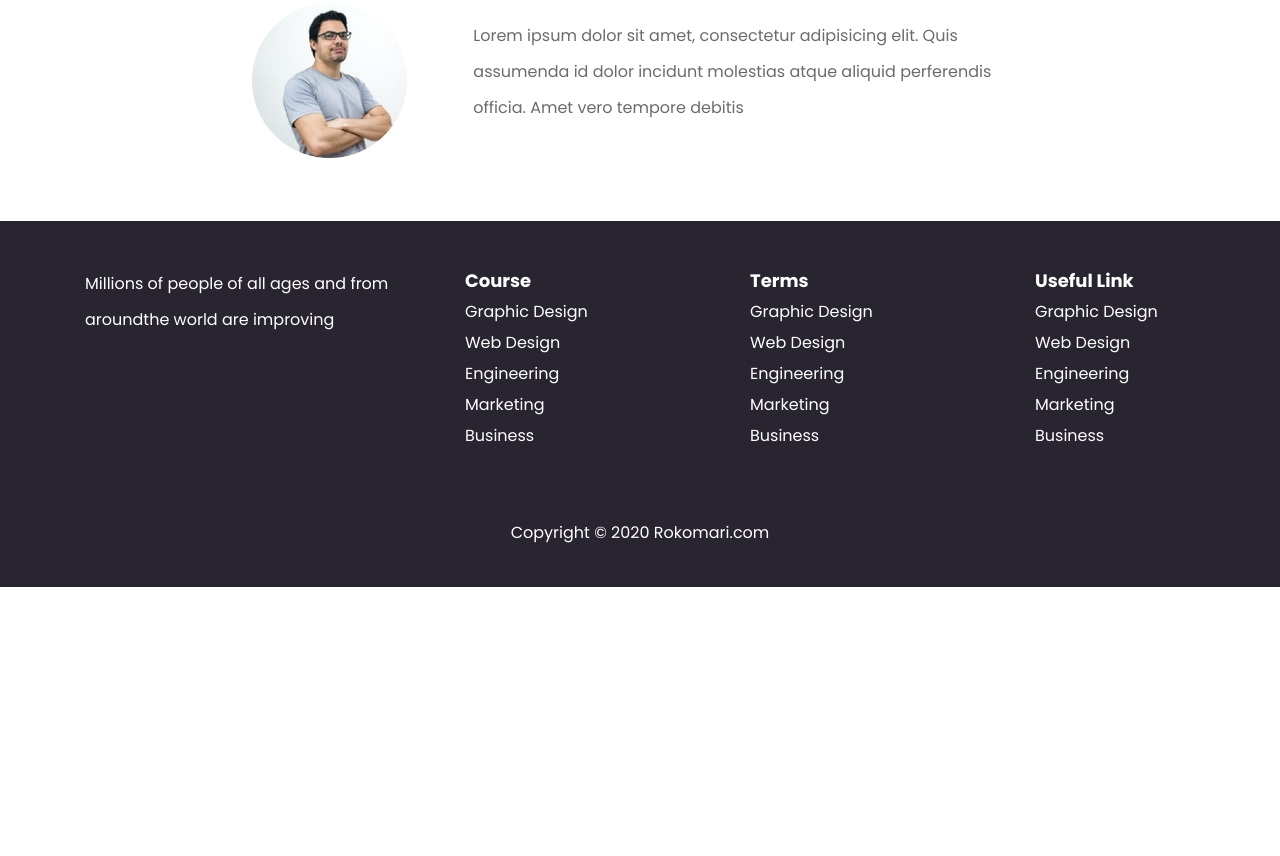
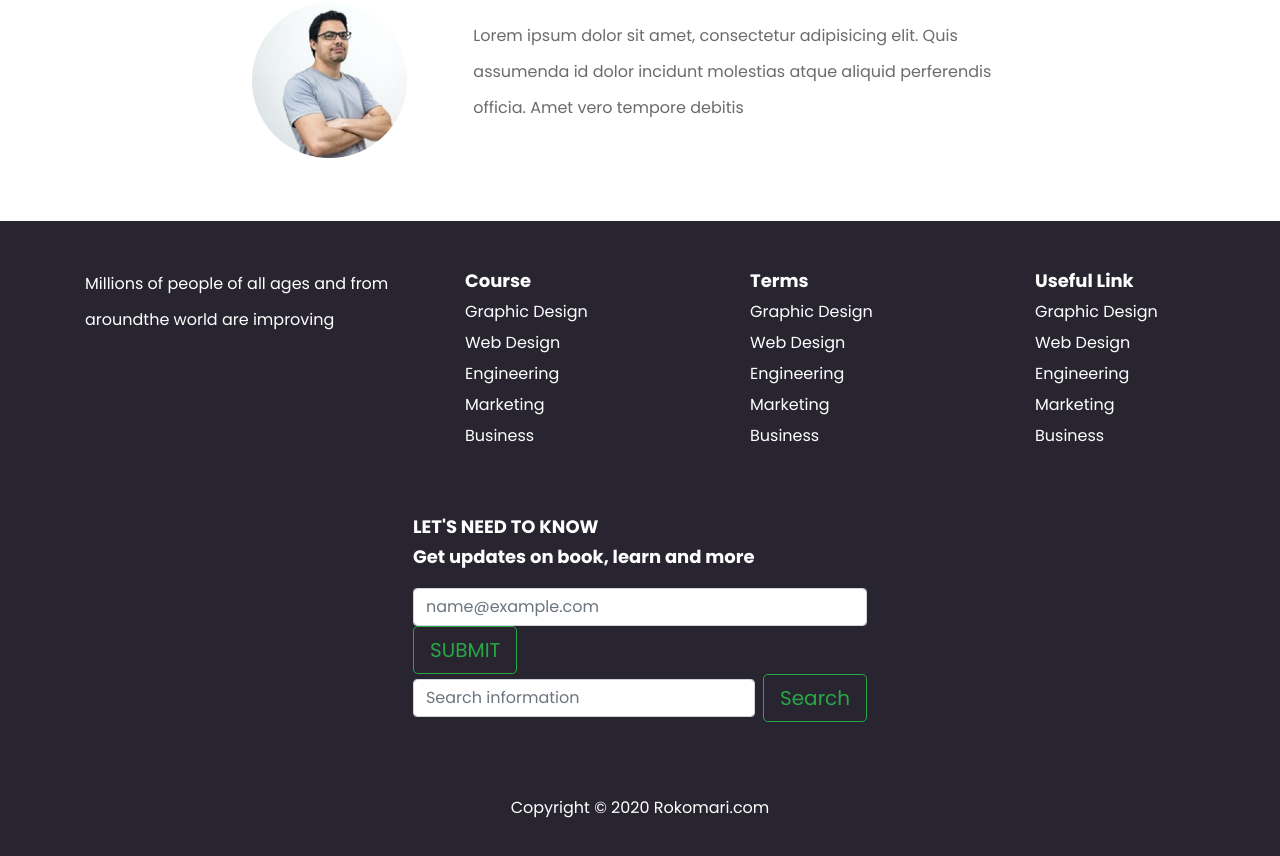
Before and after one commit to mdsanaullahkhan/e-school-web, a plain HTML site: page index.html in a window 1280 px wide. Shown: the part 1843-2699 px from the top of the page. Before the commit the page ends 2430 px from the top, so only its background shows below. Drawn offline with nearby package versions, Linux system fonts and the light colour scheme.

Commit message:
finished

```diff
--- a/index.html
+++ b/index.html
@@ -232,6 +232,21 @@
             </ul>
           </div>
         </div>
+        <div class="footer-padding container d-flex align-items-center justify-content-center" id="sign-in">
+          <div>
+          <ul>
+          <li>LET'S NEED TO KNOW </li>
+          <li> Get updates on book, learn and more</li>
+          </ul>
+          <input  class="form-control"  placeholder="name@example.com" type="text">
+          <button class="btn btn-outline-success btn-lg">SUBMIT</button>
+
+          <form class="form-inline">
+          <input class="form-control mr-sm-2" type="search" placeholder="Search information" aria-label="Search">
+          <button class="btn btn-outline-success my-2 my-sm-0 btn-lg" type="submit">Search</button>
+          </form>
+         </div>
+      </div>
         <div class="footer-bottom">
           <p class="pt-5 text-center">Copyright © 2020 Rokomari.com</p>
         </div>
```
Also changed, not shown: style.css (line endings or trailing spaces).
